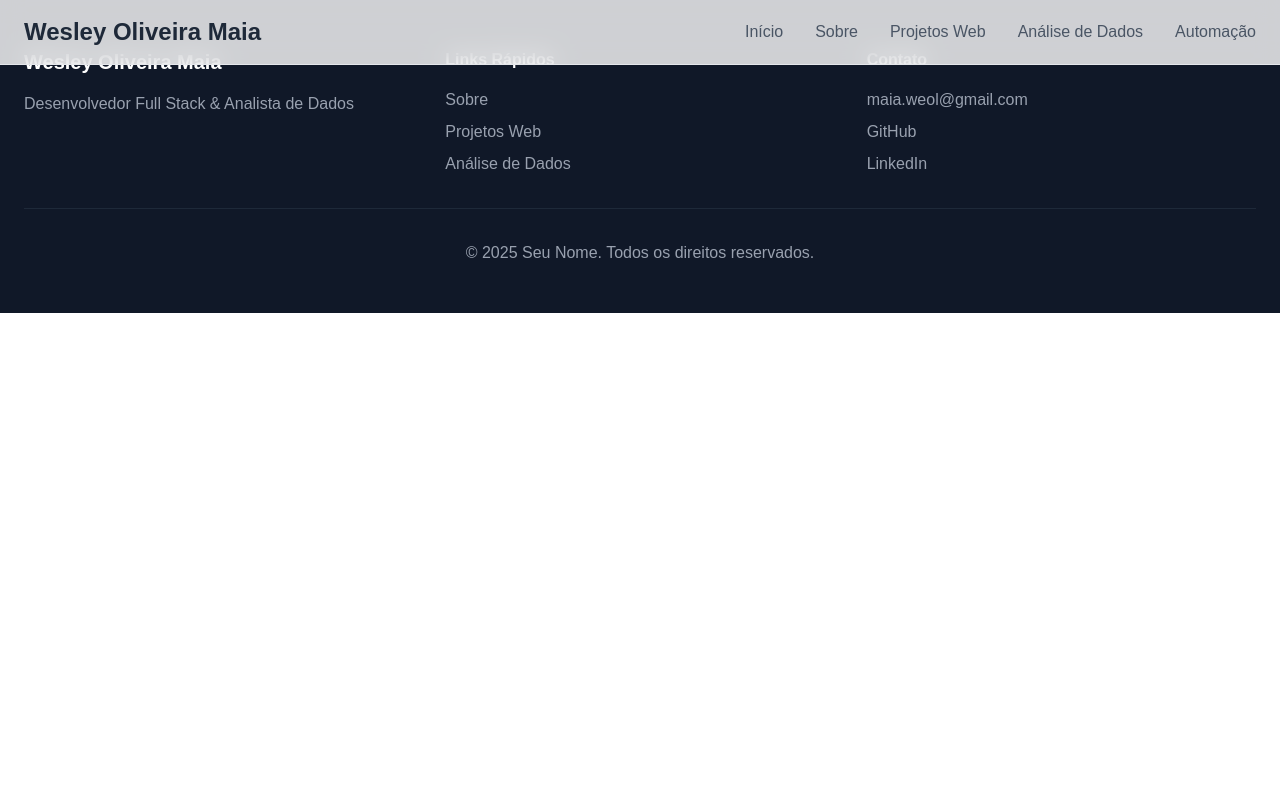
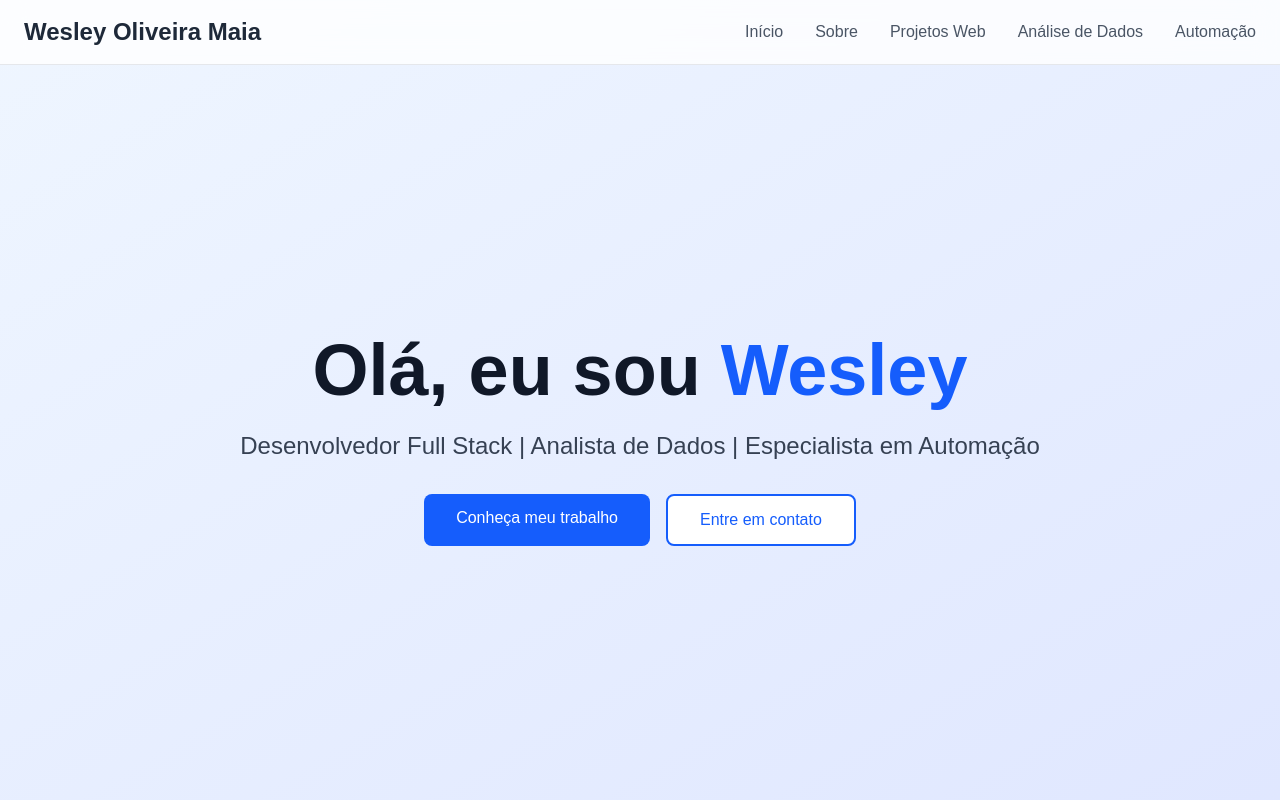
Before and after one commit to Wesley-Maia/portfolio-web-wom, a Next.js app: page / in a window 1280 px wide. Shown: the top 800 px of the page. Built offline with nearby package versions, Linux system fonts and the light colour scheme.

Commit message:
Feature: create hero component

```diff
--- a/app/page.tsx
+++ b/app/page.tsx
@@ -1,10 +1,12 @@
 import Footer from '@/src/components/layout/Footer';
 import Header from '@/src/components/layout/Header';
+import Hero from '@/src/components/sections/Hero';
 
 export default function Home() {
   return (
     <main className="min-h-screen">
       <Header />
+      <Hero />
       <Footer />
     </main>
   );
--- /dev/null
+++ b/src/components/sections/Hero.tsx
@@ -0,0 +1,30 @@
+export default function Hero() {
+  return (
+    <section id="inicio" className="min-h-screen flex items-center justify-center bg-gradient-to-br from-blue-50 to-indigo-100 pt-20">
+      <div className="container mx-auto px-6">
+        <div className="text-center">
+          <h1 className="text-5xl md:text-7xl font-bold text-gray-900 mb-6">
+            Olá, eu sou <span className="text-blue-600">Wesley</span>
+          </h1>
+          <p className="text-xl md:text-2xl text-gray-700 mb-8">
+            Desenvolvedor Full Stack | Analista de Dados | Especialista em Automação
+          </p>
+          <div className="flex flex-col sm:flex-row gap-4 justify-center">
+            <a
+              href="#sobre"
+              className="bg-blue-600 text-white px-8 py-3 rounded-lg hover:bg-blue-700 transition-colors"
+            >
+              Conheça meu trabalho
+            </a>
+            <a
+              href="#contato"
+              className="bg-white text-blue-600 px-8 py-3 rounded-lg border-2 border-blue-600 hover:bg-blue-50 transition-colors"
+            >
+              Entre em contato
+            </a>
+          </div>
+        </div>
+      </div>
+    </section>
+  );
+}
```
